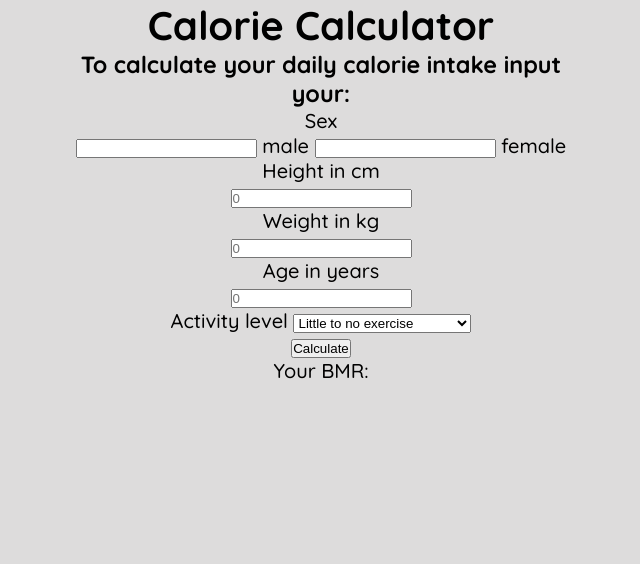
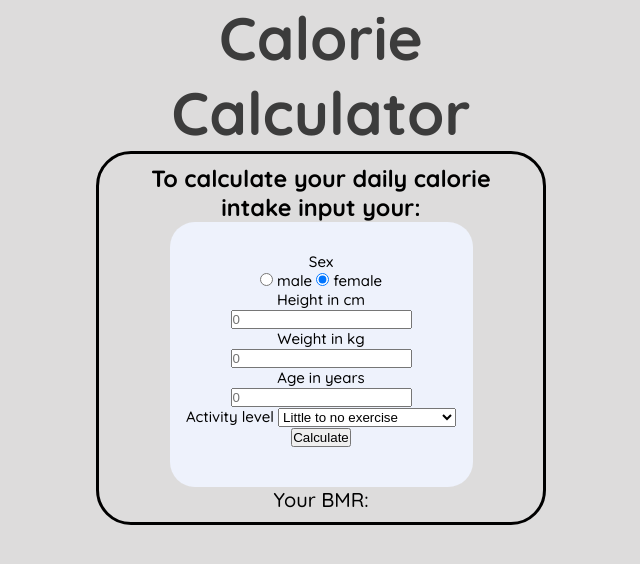
Before and after one commit to fata322/Calorie-Tracker, a plain HTML site: page main.html in a window 1280 px wide. Shown: the whole page, without its empty margins (319-959 px from the left). Drawn offline with Linux system fonts and the light colour scheme.

Commit message:
edited some styles

```diff
--- a/app.js
+++ b/app.js
@@ -12,3 +12,20 @@ function bmrCals() {
     result = 10 * weight + 6.25 * height - 5 * age - 161;
   find("bmrCals").innerHTML = result;
 }
+function tdeeCals() {
+  function find(id) {
+    return document.getElementById(id);
+  }
+  var age = find("age").value;
+  var height = find("height").value;
+  var weight = find("weight").value;
+  var result = 0;
+  var activityLevel = find("activity").options[find("activity").value];
+
+  if (find("male").checked) {
+    result = (10 * weight + 6.25 * height - 5 * age + 5) * activityLevel;
+  } else if (find("female").checked)
+    result = (10 * weight + 6.25 * height - 5 * age - 161) * activityLevel;
+
+  find("tdeeCals").innerHTML = result;
+}
--- a/main.html
+++ b/main.html
@@ -15,8 +15,8 @@
 
         <div id="box">
           <p class="innertext"> Sex </p>
-          <label class="inner2"> <input type="inner" name="female-male" id="male"> male </label>
-            <label class='inner1'> <input type="inner" name="female-male" id="female" Checked> female </label>
+          <label class="inner2"> <input type="radio" name="female-male" id="male"> male </label>
+            <label class='inner1'> <input type="radio" name="female-male" id="female" Checked> female </label>
 
 
             <div><p class="height"> Height in cm </p> <input type="number" placeholder="0" class="form" id="height"></div>
--- a/style.css
+++ b/style.css
@@ -8,6 +8,42 @@ body {
   box-sizing: border-box;
   -moz-box-sizing: border-box;
   -webkit-box-sizing: border-box;
+}
+h1 {
+  text-align: center;
+  color: #3c3c3c;
+  font-size: 60px;
+  font-family: "Quicksand", sans-serif;
+  margin-bottom: 1px;
+}
+body {
+  font-size: 20px;
+  margin-bottom: auto;
+  font-family: "Quicksand";
+  text-align: center;
+}
+
+#outerbox {
+  border-color: black;
+  border-radius: 35px;
+  border-style: solid;
+  width: 550px;
+  max-width: 90%;
+  height: auto;
+  margin: auto;
+  padding: 10px 20px 10px 20px;
+}
+
+#box {
+  width: 450px;
+  max-width: 75%;
+  height: auto;
+  margin-top: auto;
+  margin: auto;
+  padding: 30px 15px 40px 15px;
+  background-color: #eef2fc;
+  font-size: 15px;
+  border-radius: 25px;
 }
 body {
   font-size: 20px;
```
